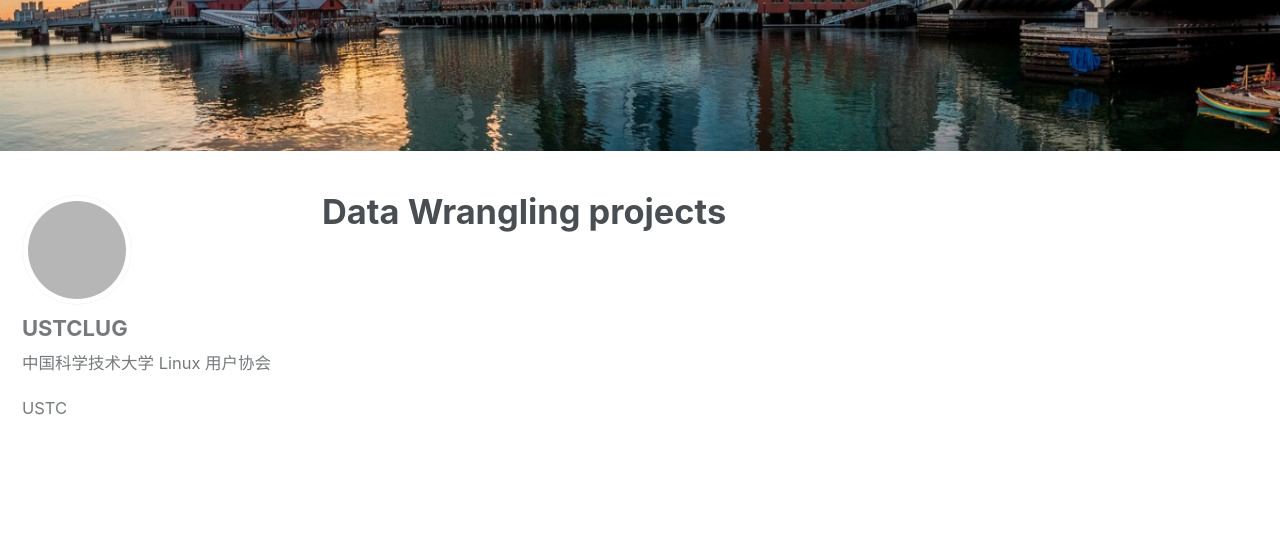
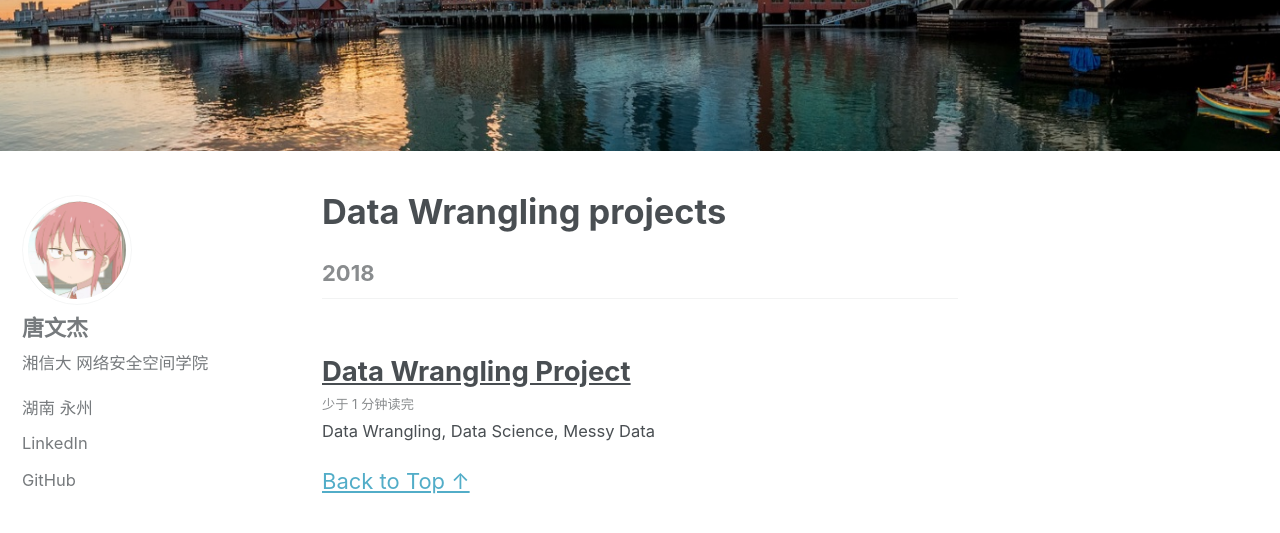
Before and after one commit to HeyTang233/tangwenjie233.github.io.web, a Jekyll site: the page built from _pages/machinelearning.md, in a window 1280 px wide and 900 px high, scrolled down 424 px. Shown: the top 533 px of the window. Built offline with Jekyll 4.4.1, drawn with Linux system fonts in a browser that asks for light colours; some of the changed lines change nothing that is shown; grey boxes are pictures that could not be loaded.

Commit message:
Update _config.yml

```diff
--- a/_config.yml
+++ b/_config.yml
@@ -20,7 +20,7 @@
 # breadcrumbs            : false # true, false (default)
 words_per_minute         : 200
 comments:
-  provider               : # false (default), "disqus", "discourse", "facebook", "staticman", "staticman_v2", "utterances", "custom"
+  provider               : # false (default), "disqus", "discourse", "facebook", "google-plus", "staticman", "staticman_v2" "custom"
   disqus:
     shortname            : # https://help.disqus.com/customer/portal/articles/466208-what-s-a-shortname-
   discourse:
@@ -30,23 +30,30 @@
     appid                :
     num_posts            : # 5 (default)
     colorscheme          : # "light" (default), "dark"
-  utterances:
-    theme                : # "github-light" (default), "github-dark"
-    issue_term           : # "pathname" (default)
-  staticman:
-    branch               : # "master"
-    endpoint             : # "https://{your Staticman v3 API}/v3/entry/github/"
-search                   : false # true, false (default)
+staticman:
+  allowedFields          : # ['name', 'email', 'url', 'message']
+  branch                 : # "master"
+  commitMessage          : # "New comment."
+  filename               : # comment-{@timestamp}
+  format                 : # "yml"
+  moderation             : # true
+  path                   : # "/_data/comments/{options.slug}" (default)
+  requiredFields         : # ['name', 'email', 'message']
+  transforms:
+    email                : # "md5"
+  generatedFields:
+    date:
+      type               : # "date"
+      options:
+        format           : # "iso8601" (default), "timestamp-seconds", "timestamp-milliseconds"
+reCaptcha:
+  siteKey                :
+  secret                 :
+atom_feed:
+  path                   : # blank (default) uses feed.xml
+search                   : # true, false (default)
 search_full_content      : # true, false (default)
-search_provider          : # lunr (default), algolia, google
-algolia:
-  application_id         : # YOUR_APPLICATION_ID
-  index_name             : # YOUR_INDEX_NAME
-  search_only_api_key    : # YOUR_SEARCH_ONLY_API_KEY
-  powered_by             : # true (default), false
-google:
-  search_engine_id       : # YOUR_SEARCH_ENGINE_ID
-  instant_search         : # false (default), true
+
 # SEO Related
 google_site_verification :
 bing_site_verification   :
@@ -73,64 +80,50 @@
   provider               : false # false (default), "google", "google-universal", "custom"
   google:
     tracking_id          :
-    anonymize_ip         : # true, false (default)
 
 
-# Site Author, this is the default
+# Site Author
 author:
-  name             : "USTCLUG"
-  avatar           : "https://secure.gravatar.com/avatar/94c03bc620ea2cf7dc239ac0535cad8e?s=256&d=identicon&r=g"
-  bio              : "中国科学技术大学 Linux 用户协会"
-  location         : "USTC"
-  links:
-    - label: "Email"
-      icon: "fas fa-fw fa-envelope-square"
-      # url: "mailto:your.name@email.com"
-    - label: "Website"
-      icon: "fas fa-fw fa-link"
-      # url: "https://your-website.com"
-    - label: "Twitter"
-      icon: "fab fa-fw fa-twitter-square"
-      # url: "https://twitter.com/"
-    - label: "Facebook"
-      icon: "fab fa-fw fa-facebook-square"
-      # url: "https://facebook.com/"
-    - label: "GitHub"
-      icon: "fab fa-fw fa-github"
-      # url: "https://github.com/"
-    - label: "Instagram"
-      icon: "fab fa-fw fa-instagram"
-      # url: "https://instagram.com/"
-
-# Site Footer
-footer:
-  links:
-    - label: "Twitter"
-      icon: "fab fa-fw fa-twitter-square"
-      # url:
-    - label: "Facebook"
-      icon: "fab fa-fw fa-facebook-square"
-      # url:
-    - label: "GitHub"
-      icon: "fab fa-fw fa-github"
-      url: "https://github.com/ustclug"
-    - label: "GitLab"
-      icon: "fab fa-fw fa-gitlab"
-      # url:
-    - label: "Bitbucket"
-      icon: "fab fa-fw fa-bitbucket"
-      # url:
-    - label: "Instagram"
-      icon: "fab fa-fw fa-instagram"
-      # url:
+  name             : "唐文杰"
+  avatar           : "/images/avatar.jpg" # path of avatar image, e.g. "/assets/images/bio-photo.jpg"
+  bio              : "湘信大 网络安全空间学院"
+  location         : "湖南 永州"
+  email            :
+  uri              :
+  home             : # null (default), "absolute or relative url to link to author home"
+  bitbucket        :
+  codepen          :
+  dribbble         :
+  flickr           :
+  facebook         :
+  foursquare       :
+  github           : "tangwenjie233"
+  gitlab           :
+  google_plus      :
+  keybase          :
+  instagram        :
+  lastfm           :
+  linkedin         : "dataoptimal" # "john-doe-12345678" (the last part of your profile url, e.g. https://www.linkedin.com/in/john-doe-12345678)
+  pinterest        :
+  soundcloud       :
+  stackoverflow    : # "123456/username" (the last part of your profile url, e.g. https://stackoverflow.com/users/123456/username)
+  steam            : # "steamId" (the last part of your profile url, e.g. https://steamcommunity.com/id/steamId/)
+  tumblr           :
+  twitter          :
+  vine             :
+  weibo            :
+  xing             :
+  youtube          : # "https://youtube.com/c/MichaelRoseDesign"
 
 
 # Reading Files
-include: ["_pages"]
+include:
+  - .htaccess
+  - _pages
 exclude:
-  - ".git-metadata"
   - "*.sublime-project"
   - "*.sublime-workspace"
+  - vendor
   - .asset-cache
   - .bundle
   - .jekyll-assets-cache
@@ -138,19 +131,24 @@
   - assets/js/plugins
   - assets/js/_main.js
   - assets/js/vendor
+  - Capfile
+  - CHANGELOG
+  - config
   - Gemfile
-  - Gemfile.lock
+  - Gruntfile.js
+  - gulpfile.js
   - LICENSE
   - log
   - node_modules
   - package.json
-  - package-lock.json
+  - Rakefile
   - README
-  - _scripts
   - tmp
-  - vendor
+  - /docs # ignore Minimal Mistakes /docs
+  - /test # ignore Minimal Mistakes /test
 keep_files:
   - .git
+  - .svn
 encoding: "utf-8"
 markdown_ext: "markdown,mkdown,mkdn,mkd,md"
 
@@ -178,49 +176,31 @@
 # Sass/SCSS
 sass:
   sass_dir: _sass
-  style: compressed # https://sass-lang.com/documentation/file.SASS_REFERENCE.html#output_style
+  style: compressed # http://sass-lang.com/documentation/file.SASS_REFERENCE.html#output_style
 
 
 # Outputting
-permalink: /:categories/:year/:month/:title/
-pagination: # jekyll-paginate-v2 settings
-  enabled: true
-  per_page: 5
-  permalink: '/:num/'
-  title: ':title - :num / :max'
-  sort_field: date
-  sort_reverse: true
-  trail:
-    before: 2
-    after: 2
-timezone: "Asia/Shanghai" # https://en.wikipedia.org/wiki/List_of_tz_database_time_zones
+permalink: /:categories/:title/
+paginate: 5 # amount of posts to show
+paginate_path: /page:num/
+timezone: # https://en.wikipedia.org/wiki/List_of_tz_database_time_zones
 
 
-collections_dir: pages
-collections:
-  wiki:
-    output: true
-    permalink: /:collection/:path/
-  news:
-    output: true
-    permalink: /:collection/:year/:month/:title/
-  planet:
-    output: true
-    permalink: /:collection/:year/:month/:title/
+# Plugins (previously gems:)
+plugins:
+  - jekyll-paginate
+  - jekyll-sitemap
+  - jekyll-gist
+  - jekyll-feed
+  - jemoji
 
-
-relative_links:
-  collections: true
-titles_from_headings:
-  strip_title: true
-  collections: true
-optional_front_matter:
-  remove_originals: true
-footer_scripts: [/assets/js/main.min.js]
-
-
-feed:
-  collections: [news, planet]
+# mimic GitHub Pages with --safe
+whitelist:
+  - jekyll-paginate
+  - jekyll-sitemap
+  - jekyll-gist
+  - jekyll-feed
+  - jemoji
 
 
 # Archives
@@ -231,23 +211,33 @@
 #  - Archive page should exist at path when using Liquid method or you can
 #    expect broken links (especially with breadcrumbs enabled)
 #  - <base_path>/tags/my-awesome-tag/index.html ~> path: /tags/
-#  - <base_path>/categories/my-awesome-category/index.html ~> path: /categories/
-#  - <base_path>/my-awesome-category/index.html ~> path: /
+#  - <base_path/categories/my-awesome-category/index.html ~> path: /categories/
+#  - <base_path/my-awesome-category/index.html ~> path: /
 category_archive:
-  type: jekyll-archives
+  type: liquid
   path: /categories/
 tag_archive:
-  type: jekyll-archives
+  type: liquid
   path: /tags/
 # https://github.com/jekyll/jekyll-archives
-jekyll-archives:
-  enabled: [categories, tags]
-  layout: archive-taxonomy
-  layouts: {}
-  permalinks:
-    year: /year/:year/
-    category: /categories/:name/
-    tag: /tags/:name/
+# jekyll-archives:
+#   enabled:
+#     - categories
+#     - tags
+#   layouts:
+#     category: archive-taxonomy
+#     tag: archive-taxonomy
+#   permalinks:
+#     category: /categories/:name/
+#     tag: /tags/:name/
+
+
+# HTML Compression
+# - http://jch.penibelst.de/
+compress_html:
+  clippings: all
+  ignore:
+    envs: development
 
 
 # Defaults
@@ -255,40 +245,19 @@
   # _posts
   - scope:
       path: ""
+      type: posts
     values:
       layout: single
-      toc: true
-      toc_sticky: true
-      toc_label: 目录
+      author_profile: true
+      read_time: true
+      comments: # true
       share: true
       related: true
-      header:
-        show_overlay_excerpt: false
+
+  # _pages
   - scope:
       path: ""
-      type: wiki
+      type: pages
     values:
-      excerpt: false
-      share: false
-      related: false
-      sidebar:
-        nav: wiki
-  - scope:
-      path: ""
-      type: news
-    values:
-      show_date: true
-      header:
-        overlay_image: "/static/splash/autumn-1.jpg"
-        overlay_filter: 0.2
-  - scope:
-      read_time: true
-      path: ""
-      type: planet
-    values:
+      layout: single
       author_profile: true
-      show_date: true
-      read_time: true
-      header:
-        overlay_image: "/static/splash/galaxy-1.jpg"
-        overlay_filter: 0.2
```
